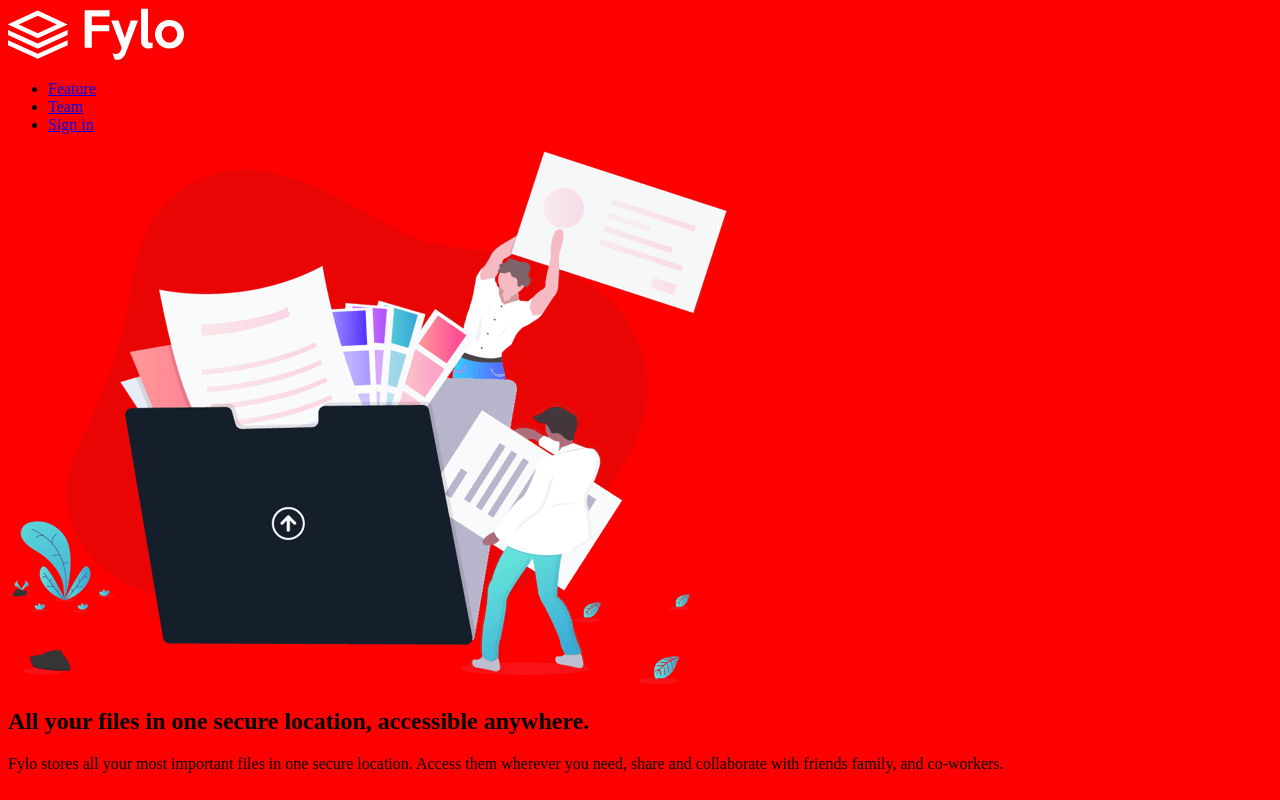
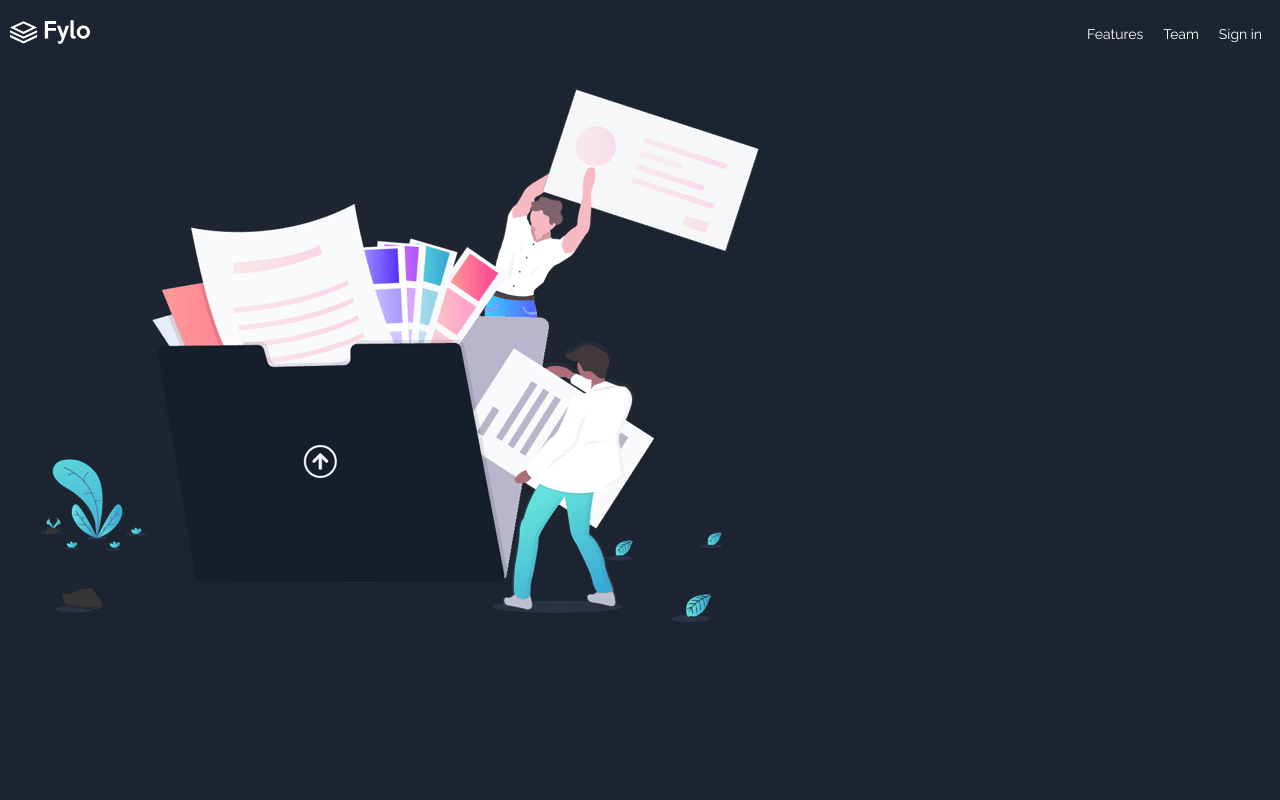
Before and after one commit to imosfinest/flyo-landing-page, a plain HTML site: page index.html in a window 1280 px wide. Drawn offline with Linux system fonts and the light colour scheme.

Commit message:
Add files via upload

```diff
--- a/css/main.css
+++ b/css/main.css
@@ -1,3 +1,106 @@
-body{background-color: red;
+* {
+  margin: 0;
+  padding: 0;
+  box-sizing: border-box;
+}
+body {
+  background-color: hsl(217, 28%, 15%);
+}
+nav {
+  display: flex;
+  justify-content: space-between; /* moves the ul element to the extreem right and the logo the extreem left. */
+  align-items: center; /* This centered the links horizontally leaving little space at the top. */
+  padding-top: 20px;
+  padding-bottom: 40px;
+  padding-left: 10px;
+  padding-right: 10px;
+}
+.logo img {
+  width: 80px; /* Image height will be set automatically */
+}
+.links {
+}
+.links ul {
+  list-style-type: none;
+  /* margin: 0; */
+}
+.links ul li {
+  display: inline;
+  padding: 8px;
+}
+.links ul li a {
+  text-decoration: none;
+  color: hsl(0, 0%, 100%);
+  font-family: "Raleway", sans-serif;
+  font-size: 14px;
+  font-weight: 400;
+}
+  /* END STYLE FOR NAVIGATION BAR */
+
+  /* START HERO SECTION STYLING */
+.hero-section {
 
 }
+
+.illustration-container img{
+ max-width: 80%;
+ margin-left: 40px;
+}
+
+
+/* .illustration-img{
+  display: block;
+  max-width: 80%;
+  margin-left: 60px;
+} */
+
+/* .illustration-container {
+  max-width: 80%;
+  margin: 0 auto;
+} */
+
+.illustration-container img {
+  /* width: 100%; */
+  /* or inherit */
+}
+
+/* .hero-content h1 {
+  color: hsl(0, 0%, 100%);
+  font-family: "Raleway", sans-serif;
+  width: 300px;
+
+  margin-top: 30px;
+  margin-right: auto;
+  margin-bottom: 20px;
+  margin-left: auto;
+  text-align: center;
+} */
+
+
+
+/* .hero-content p {
+  font-size: 14px;
+  font-family: "Raleway", sans-serif;
+  color: hsl(0, 0%, 100%);
+  opacity: 0.7;
+  width: 290px;
+  text-align: center;
+  margin: auto;
+} */
+.hero-btn{
+    background-image: linear-gradient( to right , hsl(176, 68%, 64%), hsl(198, 60%, 50%));
+  font-size: 14px;
+  font-family: "Raleway", sans-serif;
+  font-weight: 700;
+  border: none;
+  border-radius: 30px;
+  color: hsl(0, 0%, 100%);
+  padding-top: 15px;
+  padding-left: 80px;
+  padding-right: 80px;
+  padding-bottom: 15px;
+  /* since btn is an inline element, make it desplay as block so that margin auto can work. */
+display: block;
+margin: auto;
+margin: 30px auto;
+}
--- a/index.html
+++ b/index.html
@@ -1,37 +1,65 @@
 <!DOCTYPE html>
 <html lang="en">
   <head>
-    <meta charset="UTF-8">
-    <meta http-equiv="X-UA-Compatible" content="IE=edge">
-    <meta name="viewport" content="width=device-width, initial-scale=1.0">
-    <meta name="keywords" content="secure place for your file">
-    <meta name="description" content="best file management platform">
-    <link rel="stylesheet" href="css/main.css">
-    <title>FYLO / SECURE FILES</title>
+    <meta charset="UTF-8" />
+    <meta http-equiv="X-UA-Compatible" content="IE=edge" />
+    <meta name="viewport" content="width=device-width, initial-scale=1.0" />
+    <meta name="keywords" content="secure place for your file" />
+    <meta name="description" content="best file management platform" />
+    <link rel="stylesheet" href="css/main.css" />
+    <script
+      src="https://kit.fontawesome.com/20caaf4113.js"
+      crossorigin="anonymous"
+    ></script>
+    <link
+      href="https://fonts.googleapis.com/css2?family=Raleway:ital,wght@0,400;1,700&display=swap"
+      rel="stylesheet"
+    />
+    <title>Flyo | Secure files</title>
   </head>
   <body>
-    <!---Navbar start-->
+    <!---Navigation bar start-->
     <nav>
       <div class="logo">
-                <img src="images/logo.svg" alt="flyo official logo">
+        <img src="images/logo.svg" alt="flyo official logo" />
       </div>
-            <div class="link">
+      <div class="links">
         <ul>
-                    <li><a href="#">Feature</a></li>
+          <li><a href="#">Features</a></li>
           <li><a href="#">Team</a></li>
           <li><a href="#">Sign in</a></li>
         </ul>
       </div>
     </nav>
+    <!---Navigation bar end-->
+    <main>
+      <section class="hero-section">
+        <div class="illustration-container">
+          <img
+              src="images/illustration-intro.png">
+        </div>
 
-     <!---Navbar end-->
 
-     <section class="hero-sectio">
-         <div class="illustration-container">
-              <img src="images/illustration-intro.png" alt="All files in one secure location illustration">
+        <!-- <div class="illustration-container">
+          <div class="first-content">
+            <img
+              class="illustration-img"
+              src="images/illustration-intro.png"
+              alt="All your files in one secure location illustration"
+            />
+            <h1>All your files in one secure location, accessible anywhere.</h1>
           </div>
-         <h1>All your files in one secure location, accessible anywhere.</h1>
-         <p>Fylo stores all your most important files in one secure location. Access them wherever you need, share and collaborate with friends family, and co-workers.</p>
+        </div> -->
+<!--
+        <div class="second-content">
+          <p>
+            Fylo stores all your most important files in one secure location.
+            Access them wherever you need, share and collaborate with friends
+            family, and co-workers.
+          </p>
+          <button class="hero-btn">Get Started</button>
+        </div> -->
       </section>
+    </main>
   </body>
 </html>
```
Also changed, not shown: 1 other file. Lines whose indentation alone changed are shown as unchanged.
